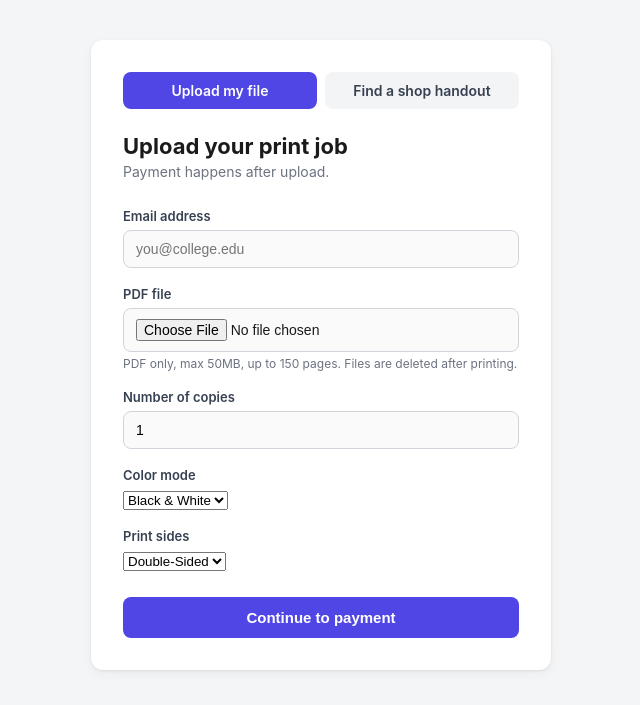
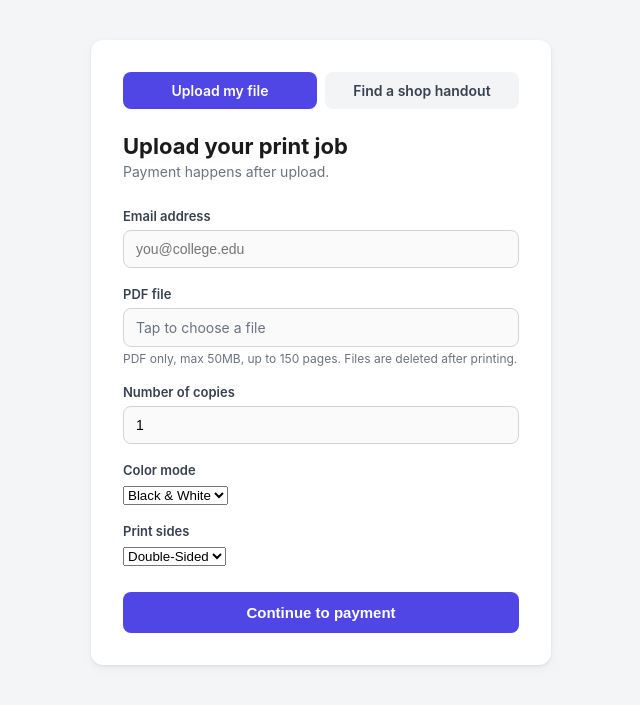
Before and after one commit to dishasuvarna/smart-print-queue, a Django app: template orders/templates/orders/upload.html in a window 1280 px wide. Shown: the top 705 px of the page, without its empty margins (319-959 px from the left). Run offline with Django 3.2, Linux system fonts and the light colour scheme; the template is opened without the code that fills it, so the values that code supplies are empty; some libraries are stand-ins or nearby versions.

Commit message:
Add Files/Gallery/Camera upload source picker with client-side image-to-PDF conversion

```diff
--- a/orders/templates/orders/upload.html
+++ b/orders/templates/orders/upload.html
@@ -104,12 +104,44 @@
                 <label>Email address</label>
                 <input type="email" name="student_email" placeholder="you@college.edu" required>
             </div>
-            <div class="field">
+            <!-- <div class="field">
     <label>PDF file</label>
     <input type="file" name="file" id="file-input" accept="application/pdf,.pdf" required>
     <p style="font-size:12px; color:#6b7280; margin-top:4px;">PDF only, max 50MB, up to 150 pages. Files are deleted after printing.</p>
     <p id="size-warning" style="color:#b91c1c; font-size:13px; margin-top:6px; display:none;"></p>
+</div> -->
+
+
+<div class="field">
+    <label>PDF file</label>
+    <div id="upload-trigger" style="border:1px solid #d1d5db; border-radius:8px; padding:10px 12px; cursor:pointer; background:#fafafa; font-size:14px; color:#6b7280;">
+        Tap to choose a file
+    </div>
+    <input type="file" name="file" id="file-input" accept="application/pdf,.pdf" required style="display:none;">
+    <p style="font-size:12px; color:#6b7280; margin-top:4px;">PDF only, max 50MB, up to 150 pages. Files are deleted after printing.</p>
+    <p id="size-warning" style="color:#b91c1c; font-size:13px; margin-top:6px; display:none;"></p>
 </div>
+
+<!-- Hidden inputs that actually trigger native pickers -->
+<input type="file" id="picker-files" accept="application/pdf,.pdf" style="display:none;">
+<input type="file" id="picker-gallery" accept="image/*" style="display:none;">
+<input type="file" id="picker-camera" accept="image/*" capture="environment" style="display:none;">
+
+<!-- Source selection modal -->
+<div id="source-modal" style="display:none; position:fixed; inset:0; background:rgba(0,0,0,0.4); z-index:100; align-items:flex-end; justify-content:center;">
+    <div style="background:#fff; width:100%; max-width:420px; border-radius:16px 16px 0 0; padding:24px; box-sizing:border-box;">
+        <h3 style="margin:0 0 4px; font-size:17px;">Select a source</h3>
+        <p style="font-size:13px; color:#6b7280; margin:0 0 20px;">PDF, JPEG or PNG. Images are converted to PDF automatically.</p>
+        <div style="display:flex; gap:10px;">
+            <button type="button" class="source-btn" data-target="picker-files" style="flex:1; padding:16px 8px; border:1px solid #eee; border-radius:10px; background:#fff; cursor:pointer;">📄<br><span style="font-size:13px;">Files</span></button>
+            <button type="button" class="source-btn" data-target="picker-gallery" style="flex:1; padding:16px 8px; border:1px solid #eee; border-radius:10px; background:#fff; cursor:pointer;">🖼️<br><span style="font-size:13px;">Gallery</span></button>
+            <button type="button" class="source-btn" data-target="picker-camera" style="flex:1; padding:16px 8px; border:1px solid #eee; border-radius:10px; background:#fff; cursor:pointer;">📷<br><span style="font-size:13px;">Camera</span></button>
+        </div>
+        <button type="button" id="close-modal" style="width:100%; margin-top:16px; padding:10px; background:none; border:none; color:#6b7280; font-size:14px;">Cancel</button>
+    </div>
+</div>
+
+
 <div class="field">
     <label>Number of copies</label>
     <input type="number" name="copies" value="1" min="1" required>
@@ -146,5 +178,81 @@ document.getElementById("file-input").addEventListener("change", function() {
     }
 });
 </script>
+
+
+<script src="https://cdnjs.cloudflare.com/ajax/libs/jspdf/2.5.1/jspdf.umd.min.js"></script>
+<script>
+const modal = document.getElementById("source-modal");
+const trigger = document.getElementById("upload-trigger");
+const realInput = document.getElementById("file-input");
+const label = trigger;
+
+trigger.addEventListener("click", () => { modal.style.display = "flex"; });
+document.getElementById("close-modal").addEventListener("click", () => { modal.style.display = "none"; });
+
+document.querySelectorAll(".source-btn").forEach(btn => {
+    btn.addEventListener("click", () => {
+        modal.style.display = "none";
+        document.getElementById(btn.dataset.target).click();
+    });
+});
+
+// Files: PDF picked directly — pass straight through, no conversion.
+document.getElementById("picker-files").addEventListener("change", function () {
+    if (this.files[0]) {
+        setRealFile(this.files[0]);
+    }
+});
+
+// Gallery / Camera: image picked — convert to a single-page PDF in-browser.
+["picker-gallery", "picker-camera"].forEach(id => {
+    document.getElementById(id).addEventListener("change", async function () {
+        const imgFile = this.files[0];
+        if (!imgFile) return;
+        label.textContent = "Converting image to PDF...";
+        const pdfBlob = await imageToPdf(imgFile);
+        const pdfFile = new File([pdfBlob], imgFile.name.replace(/\.[^.]+$/, "") + ".pdf", { type: "application/pdf" });
+        setRealFile(pdfFile);
+    });
+});
+
+async function imageToPdf(imgFile) {
+    const dataUrl = await new Promise((resolve) => {
+        const reader = new FileReader();
+        reader.onload = () => resolve(reader.result);
+        reader.readAsDataURL(imgFile);
+    });
+    const img = await new Promise((resolve) => {
+        const i = new Image();
+        i.onload = () => resolve(i);
+        i.src = dataUrl;
+    });
+    const { jsPDF } = window.jspdf;
+    const orientation = img.width > img.height ? "l" : "p";
+    const pdf = new jsPDF({ orientation, unit: "px", format: [img.width, img.height] });
+    pdf.addImage(dataUrl, "JPEG", 0, 0, img.width, img.height);
+    return pdf.output("blob");
+}
+
+function setRealFile(file) {
+    const dt = new DataTransfer();
+    dt.items.add(file);
+    realInput.files = dt.files;
+    label.textContent = file.name;
+
+    const warning = document.getElementById("size-warning");
+    const submitBtn = document.getElementById("submit-btn");
+    if (file.size > 50 * 1024 * 1024) {
+        warning.textContent = "This file is over 50MB — please choose a smaller file.";
+        warning.style.display = "block";
+        submitBtn.disabled = true;
+    } else {
+        warning.style.display = "none";
+        submitBtn.disabled = false;
+    }
+}
+</script>
+
+
 </body>
 </html>
```
